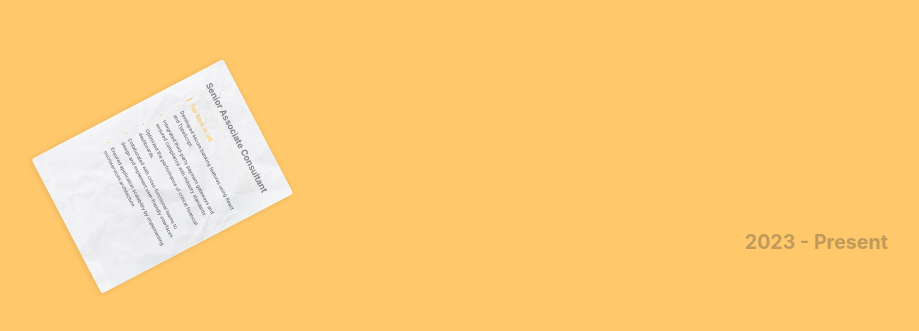
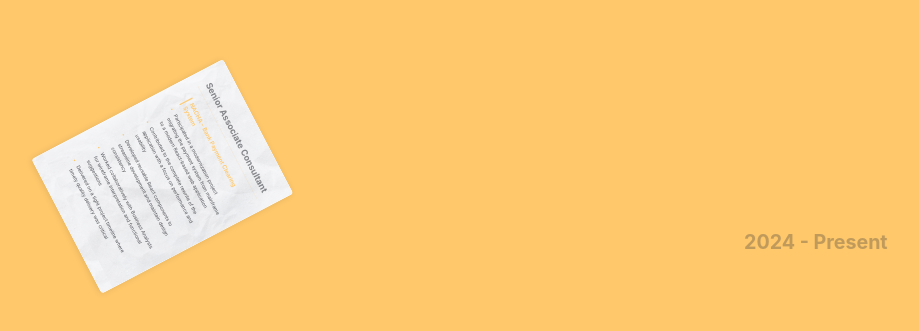
Before and after one commit to sujith-sk98/Portfolio, a React (Create React App) app: page / in a window 1280 px wide. Shown: the part 4677-5008 px from the top of the page, without its empty margins (213-1132 px from the left). Built offline with nearby package versions, Linux system fonts and the light colour scheme.

Commit message:
Updated to include experience in infosys

```diff
--- a/src/constants/index.js
+++ b/src/constants/index.js
@@ -156,13 +156,13 @@ export const projects2 = [
 export const projects3 = [
   {
     id: 5,
-    project: "Top Bank in US",
+    project: " NACHA – Bank Payment Clearing System",
     responsibilities: [
-      "Developed secure banking features using React and TypeScript.",
-      "Integrated third-party payment gateways and ensured compliance with industry standards.",
-      "Optimized the performance of critical financial dashboards.",
-      "Collaborated with cross-functional teams to design and implement user-friendly interfaces.",
-      "Ensured application scalability by implementing microservices architecture.",
+      "Participated in a modernization project migrating the payment system from mainframe to a modern React-based web application",
+      "Contributed to the complete rewrite of the application with a focus on performance and usability",
+      "Developed reusable React components to streamline development and maintain design consistency",
+      "Worked collaboratively with Business Analysts for wireframe interpretation and functional suggestions",
+      "Delivered on a tight project timeline where timely quality delivery was critical",
     ],
   },
 ];
--- a/src/landing-page/experience/ExperienceComponent.jsx
+++ b/src/landing-page/experience/ExperienceComponent.jsx
@@ -74,7 +74,7 @@ const ExperienceComponent = () => {
         <div className={style.experienceDiv} ref={experience2Ref}>
             <div className={style.experienceTitle}>
                 <motion.h1 style={{ y: title2y }}>Experion Technologies</motion.h1>
-                <motion.h2 style={{ scale: scale2, opacity: scale2 }}>2022 - 2023</motion.h2>
+                <motion.h2 style={{ scale: scale2, opacity: scale2 }}>2022 - 2024</motion.h2>
             </div>
             <motion.div className={style.experienceCardDiv} animate='animate' variants={floatingVariants} >
                 <motion.div className={style.experienceCard} style={{ rotate: rotate2, scale: scale2 }}>
@@ -125,7 +125,7 @@ const ExperienceComponent = () => {
             </motion.div>
             <div className={`${style.experienceTitle} ${style.belowTitle}`}>
                 <motion.h1 style={{ y: title3y }}>Infosys Limited</motion.h1>
-                <motion.h2 style={{ scale: scale3, opacity: scale3 }}>2023 - Present</motion.h2>
+                <motion.h2 style={{ scale: scale3, opacity: scale3 }}>2024 - Present</motion.h2>
             </div>
         </div>
     </div>
```
Also changed, not shown: 1 other file (tests, documents, lock files or other folders).
